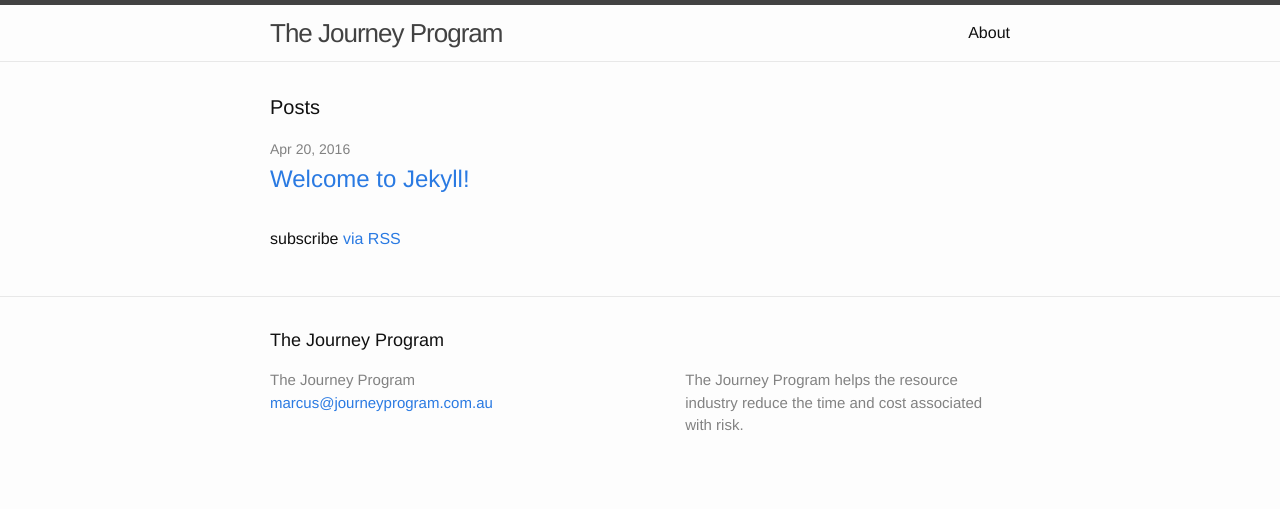
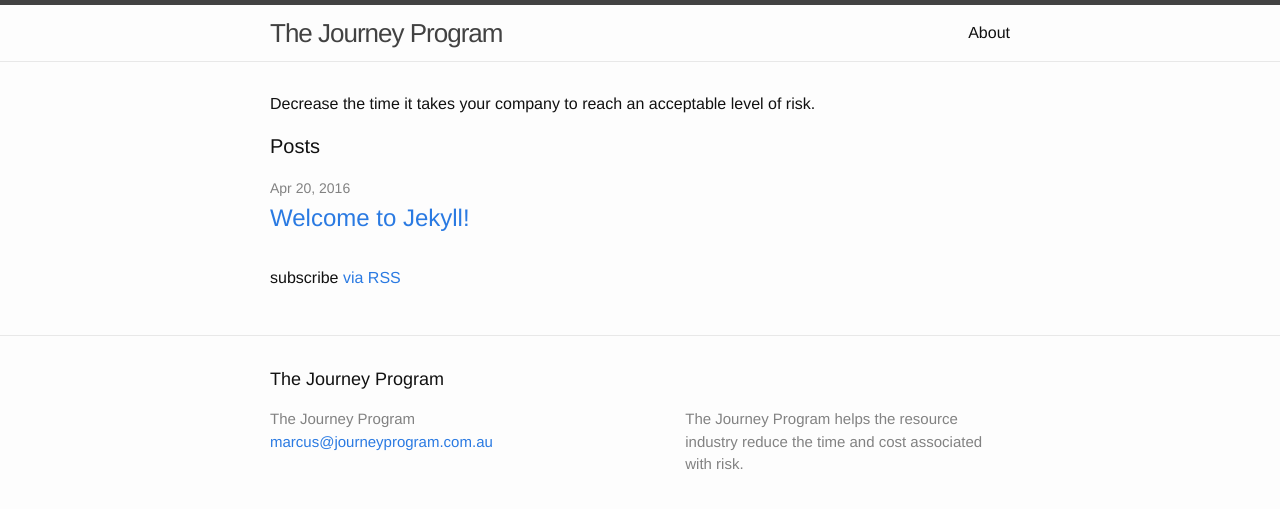
Before and after one commit to journeyprogram/journeyprogram.github.io, a Jekyll site: the page built from index.html, in a window 1280 px wide. Shown: the top 509 px of the page. Built offline with Jekyll 4.4.1, drawn with Linux system fonts in a browser that asks for light colours.

Commit message:
Tagline added for show

```diff
--- a/index.html
+++ b/index.html
@@ -3,6 +3,8 @@
 ---
 
 <div class="home">
+
+  <p>Decrease the time it takes your company to reach an acceptable level of risk.</p>
 
   <h1 class="page-heading">Posts</h1>
 
```
